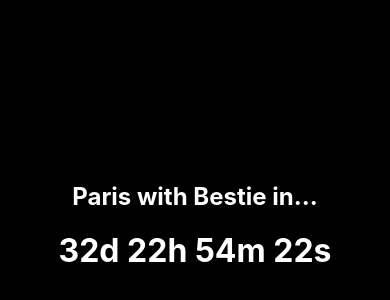
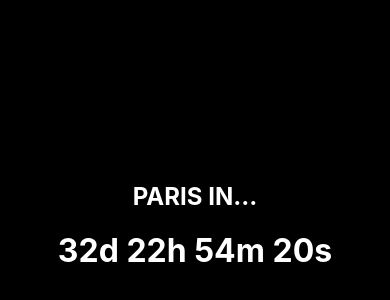
Before and after one commit to zofienora/countdown-paris, a React Native app: screen / in a window 390 px wide. Shown: the part 196-496 px from the top of the page. Built offline with nearby package versions, Linux system fonts and the light colour scheme.

Commit message:
changed text

```diff
--- a/App.js
+++ b/App.js
@@ -33,7 +33,7 @@
   return (
     <View style={styles.container}>
       <Video
-        source={require('./assets/paris-background.mp4')}
+        source={require('./assets/liquid-black.mp4')}
         rate={1.0}
         volume={0}
         isMuted
@@ -43,7 +43,7 @@
         style={StyleSheet.absoluteFill}
       />
       <View style={styles.overlay}>
-        <Text style={styles.title}>Paris with Bestie in...</Text>
+        <Text style={styles.title}>PARIS IN...</Text>
         <Text style={styles.countdown}>{timeLeft}</Text>
       </View>
     </View>
```
